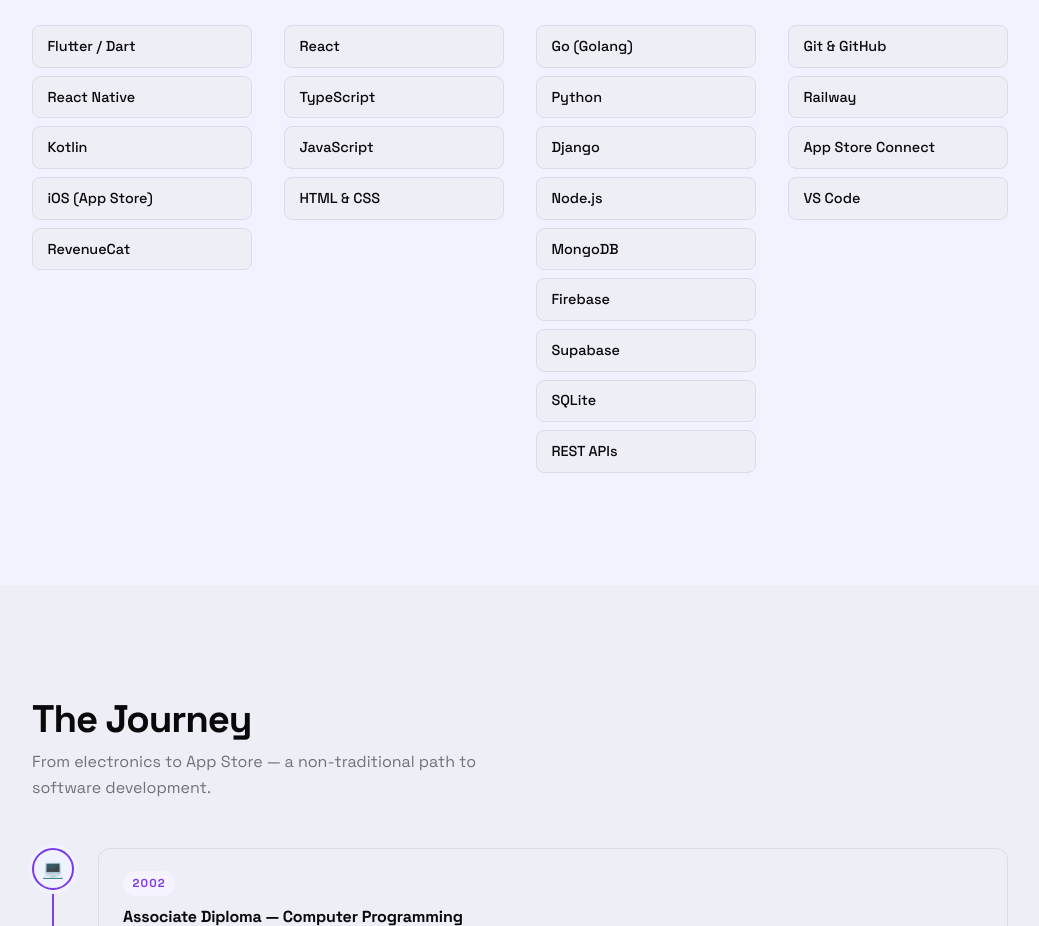
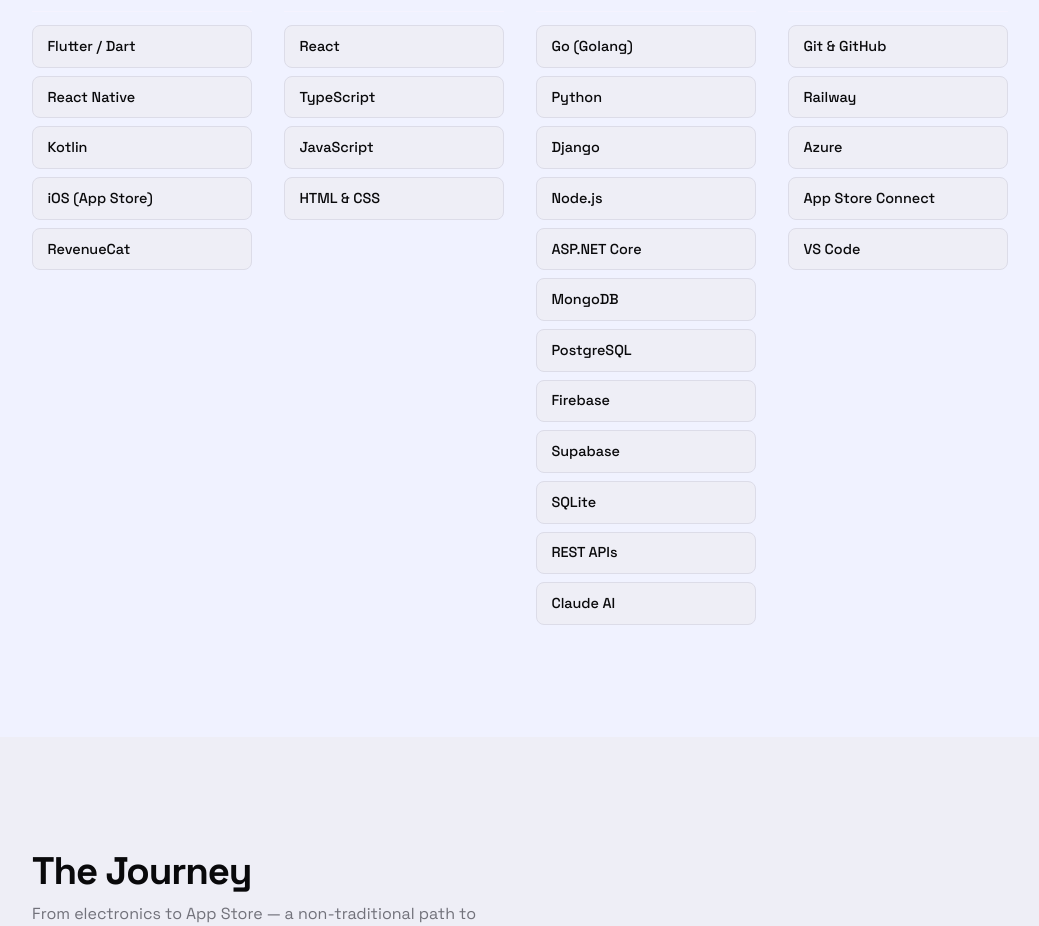
Before and after one commit to jerryrodelas/personal-page, a React (Vite) app: page / in a window 1280 px wide. Shown: the part 4100-5026 px from the top of the page, without its empty margins (120-1159 px from the left). Built offline with nearby package versions, Linux system fonts and the light colour scheme.

Commit message:
Add Ryutabi stack to skills

```diff
--- a/src/data/skills.js
+++ b/src/data/skills.js
@@ -29,11 +29,14 @@
       { name: "Python" },
       { name: "Django" },
       { name: "Node.js" },
+      { name: "ASP.NET Core" },
       { name: "MongoDB" },
+      { name: "PostgreSQL" },
       { name: "Firebase" },
       { name: "Supabase" },
       { name: "SQLite" },
       { name: "REST APIs" },
+      { name: "Claude AI" },
     ],
   },
   {
@@ -41,6 +44,7 @@
     skills: [
       { name: "Git & GitHub" },
       { name: "Railway" },
+      { name: "Azure" },
       { name: "App Store Connect" },
       { name: "VS Code" },
     ],
```
